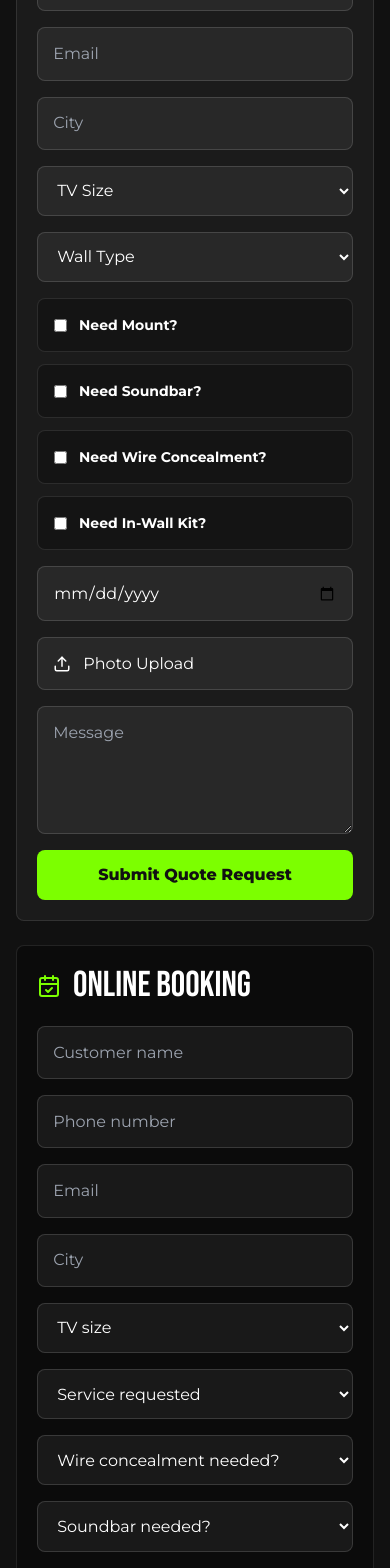
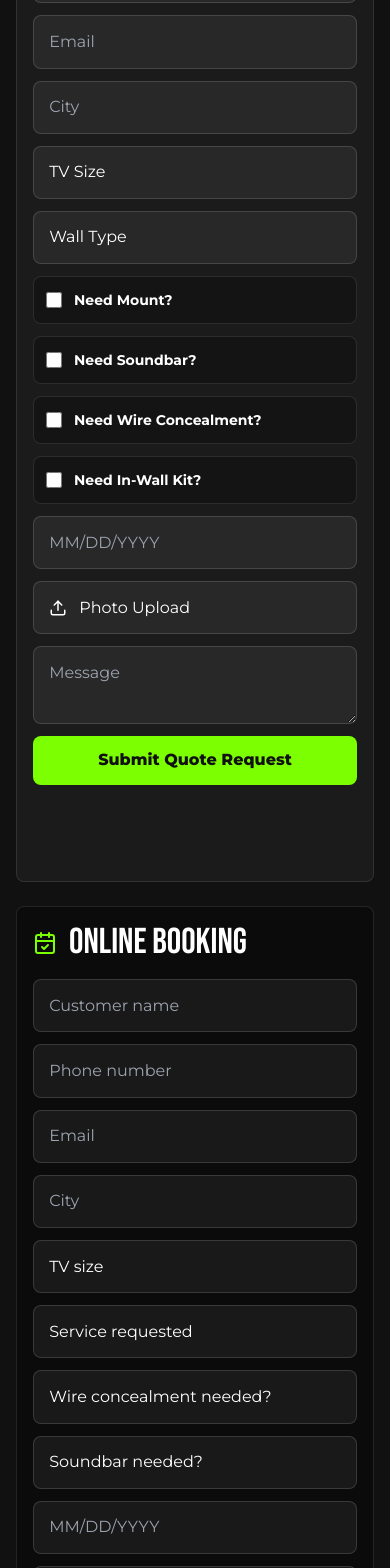
Before and after one commit to Jmch386/jm-tv-mounting-website, a Next.js app: page /contact in a window 390 px wide. Shown: the part 2146-3714 px from the top of the page. Built offline with nearby package versions, Linux system fonts and the light colour scheme.

Commit message:
Fix mobile form fields

```diff
--- a/app/globals.css
+++ b/app/globals.css
@@ -82,12 +82,14 @@ textarea {
 
 .field {
   width: 100%;
+  min-height: 3rem;
   border: 1px solid rgba(255,255,255,.14);
   background: rgba(255,255,255,.06);
   color: white;
   border-radius: .5rem;
   padding: .85rem .95rem;
   outline: none;
+  appearance: none;
 }
 
 .field:focus {
--- a/components/BookingForm.tsx
+++ b/components/BookingForm.tsx
@@ -42,8 +42,8 @@ export function BookingForm() {
   }
 
   return (
-    <div className="rounded-lg border border-white/10 bg-black/35 p-5">
-      <div className="mb-5 flex items-center gap-3">
+    <div data-hide-floating-call className="rounded-lg border border-white/10 bg-black/35 p-4 pb-24 sm:p-5 lg:pb-5">
+      <div className="mb-4 flex items-center gap-3 md:mb-5">
         <CalendarCheck className="text-neon" />
         <h3 className="font-heading text-4xl">Online Booking</h3>
       </div>
@@ -53,7 +53,7 @@ export function BookingForm() {
         </p>
       ) : (
         <form
-          className="grid gap-4 md:grid-cols-2"
+          className="grid gap-3 md:gap-4 lg:grid-cols-2"
           encType="multipart/form-data"
           onSubmit={handleSubmit}
         >
@@ -94,7 +94,7 @@ export function BookingForm() {
             <option>Not sure</option>
           </select>
 
-          <input className="field" name="preferred_date" required type="date" aria-label="Preferred date" />
+          <input className="field" name="preferred_date" required type="text" placeholder="MM/DD/YYYY" inputMode="numeric" pattern="[0-9/]*" aria-label="Preferred date" />
           <select className="field" name="preferred_time" required defaultValue="">
             <option value="" disabled>Preferred time</option>
             <option>Morning</option>
@@ -103,20 +103,20 @@ export function BookingForm() {
             <option>First available</option>
           </select>
 
-          <textarea className="field min-h-28 md:col-span-2" name="message" placeholder="Message or install details" />
-          <label className="field flex cursor-pointer items-center gap-3 text-white/70 md:col-span-2">
-            <Upload size={18} />
+          <textarea className="field min-h-28 lg:col-span-2" name="message" placeholder="Message or install details" />
+          <label className="field flex cursor-pointer items-center gap-3 text-white/70 lg:col-span-2">
+            <Upload size={18} className="shrink-0" />
             Photos if included
             <input type="file" name="attachment" accept="image/*" multiple className="hidden" />
           </label>
 
           {error && (
-            <p className="rounded-lg border border-red-400/30 bg-red-500/10 p-4 text-sm font-bold text-red-200 md:col-span-2">
+            <p className="rounded-lg border border-red-400/30 bg-red-500/10 p-4 text-sm font-bold text-red-200 lg:col-span-2">
               {error}
             </p>
           )}
 
-          <button className="btn-secondary md:col-span-2" type="submit" disabled={submitting}>
+          <button className="btn-secondary lg:col-span-2" type="submit" disabled={submitting}>
             {submitting ? "Sending request..." : "Request Appointment"}
           </button>
         </form>
--- a/components/FloatingCallButton.tsx
+++ b/components/FloatingCallButton.tsx
@@ -6,6 +6,7 @@ import { brand } from "@/lib/content";
 
 export function FloatingCallButton() {
   const [showMobileButton, setShowMobileButton] = useState(false);
+  const [formInView, setFormInView] = useState(false);
 
   useEffect(() => {
     const updateVisibility = () => {
@@ -21,10 +22,40 @@ export function FloatingCallButton() {
     };
   }, []);
 
+  useEffect(() => {
+    const formSections = Array.from(document.querySelectorAll("[data-hide-floating-call]"));
+
+    if (!formSections.length) {
+      return;
+    }
+
+    const isCompactViewport = () => window.innerWidth <= 768;
+
+    const observer = new IntersectionObserver(
+      (entries) => {
+        setFormInView(entries.some((entry) => entry.isIntersecting) && isCompactViewport());
+      },
+      { rootMargin: "-18% 0px -18% 0px", threshold: 0 }
+    );
+
+    const updateForResize = () => {
+      if (!isCompactViewport()) {
+        setFormInView(false);
+      }
+    };
+
+    formSections.forEach((section) => observer.observe(section));
+    window.addEventListener("resize", updateForResize);
+    return () => {
+      observer.disconnect();
+      window.removeEventListener("resize", updateForResize);
+    };
+  }, []);
+
   return (
     <a
       href={brand.phoneHref}
-      className={`fixed bottom-3 left-4 right-4 z-50 flex min-h-12 items-center justify-center gap-3 rounded-lg bg-neon px-5 py-3 text-sm font-extrabold text-ink shadow-glow transition duration-200 hover:-translate-y-0.5 sm:bottom-5 sm:left-auto sm:right-5 sm:min-h-14 sm:w-auto ${showMobileButton ? "translate-y-0 opacity-100" : "pointer-events-none translate-y-3 opacity-0 sm:pointer-events-auto sm:translate-y-0 sm:opacity-100"}`}
+      className={`fixed bottom-3 left-4 right-4 z-50 flex min-h-12 items-center justify-center gap-3 rounded-lg bg-neon px-5 py-3 text-sm font-extrabold text-ink shadow-glow transition duration-200 hover:-translate-y-0.5 sm:bottom-5 sm:left-auto sm:right-5 sm:min-h-14 sm:w-auto ${showMobileButton && !formInView ? "translate-y-0 opacity-100" : "pointer-events-none translate-y-3 opacity-0"}`}
       aria-label={`Call JM TV Mounting at ${brand.phone}`}
     >
       <Phone size={19} />
--- a/components/QuoteForm.tsx
+++ b/components/QuoteForm.tsx
@@ -67,10 +67,10 @@ export function QuoteForm() {
   }
 
   return (
-    <form id="quote" className="grid gap-4 rounded-lg border border-white/10 bg-white/[.045] p-5" encType="multipart/form-data" onSubmit={handleSubmit}>
+    <form id="quote" data-hide-floating-call className="grid gap-3 rounded-lg border border-white/10 bg-white/[.045] p-4 pb-24 sm:p-5 md:gap-4 lg:pb-5" encType="multipart/form-data" onSubmit={handleSubmit}>
       <input type="hidden" name="_subject" value="New JM TV Mounting quote request" />
       <input type="hidden" name="recipient_email" value="jmch386@gmail.com" />
-      <div className="grid gap-4 md:grid-cols-3">
+      <div className="grid gap-3 md:gap-4 lg:grid-cols-3">
         <input className="field" name="name" required placeholder="Name" />
         <input className="field" name="phone" required placeholder="Phone" type="tel" />
         <input className="field" name="email" required placeholder="Email" type="email" />
@@ -79,18 +79,18 @@ export function QuoteForm() {
         <select className="field" name="wall_type" required defaultValue=""><option value="" disabled>Wall Type</option><option>Drywall</option><option>Concrete</option><option>Brick</option><option>Fireplace</option></select>
       </div>
       <div className="grid gap-3 sm:grid-cols-2 lg:grid-cols-4">
-        <label className="flex items-center gap-3 rounded-lg border border-white/10 bg-black/25 p-4 text-sm font-bold"><input type="checkbox" checked={options.needMount} onChange={(event) => setOptions((current) => ({ ...current, needMount: event.target.checked }))} /> Need Mount?</label>
-        <label className="flex items-center gap-3 rounded-lg border border-white/10 bg-black/25 p-4 text-sm font-bold"><input type="checkbox" checked={options.needSoundbar} onChange={(event) => setOptions((current) => ({ ...current, needSoundbar: event.target.checked }))} /> Need Soundbar?</label>
-        <label className="flex items-center gap-3 rounded-lg border border-white/10 bg-black/25 p-4 text-sm font-bold"><input type="checkbox" checked={options.needWireConcealment} onChange={(event) => setOptions((current) => ({ ...current, needWireConcealment: event.target.checked }))} /> Need Wire Concealment?</label>
-        <label className="flex items-center gap-3 rounded-lg border border-white/10 bg-black/25 p-4 text-sm font-bold"><input type="checkbox" checked={options.needInWallKit} onChange={(event) => setOptions((current) => ({ ...current, needInWallKit: event.target.checked }))} /> Need In-Wall Kit?</label>
+        <label className="flex min-h-12 items-center gap-3 rounded-lg border border-white/10 bg-black/25 p-3 text-sm font-bold"><input type="checkbox" className="h-4 w-4 shrink-0 accent-neon" checked={options.needMount} onChange={(event) => setOptions((current) => ({ ...current, needMount: event.target.checked }))} /> Need Mount?</label>
+        <label className="flex min-h-12 items-center gap-3 rounded-lg border border-white/10 bg-black/25 p-3 text-sm font-bold"><input type="checkbox" className="h-4 w-4 shrink-0 accent-neon" checked={options.needSoundbar} onChange={(event) => setOptions((current) => ({ ...current, needSoundbar: event.target.checked }))} /> Need Soundbar?</label>
+        <label className="flex min-h-12 items-center gap-3 rounded-lg border border-white/10 bg-black/25 p-3 text-sm font-bold"><input type="checkbox" className="h-4 w-4 shrink-0 accent-neon" checked={options.needWireConcealment} onChange={(event) => setOptions((current) => ({ ...current, needWireConcealment: event.target.checked }))} /> Need Wire Concealment?</label>
+        <label className="flex min-h-12 items-center gap-3 rounded-lg border border-white/10 bg-black/25 p-3 text-sm font-bold"><input type="checkbox" className="h-4 w-4 shrink-0 accent-neon" checked={options.needInWallKit} onChange={(event) => setOptions((current) => ({ ...current, needInWallKit: event.target.checked }))} /> Need In-Wall Kit?</label>
       </div>
-      <div className="grid gap-4 md:grid-cols-[1fr_1fr]">
-        <input className="field" name="preferred_date" type="date" aria-label="Preferred Date" />
-        <label className="field flex cursor-pointer items-center gap-3 text-white/70"><Upload size={18} /> Photo Upload<input type="file" name="photo_upload" accept="image/*" className="hidden" /></label>
+      <div className="grid gap-3 md:gap-4 lg:grid-cols-[1fr_1fr]">
+        <input className="field" name="preferred_date" type="text" placeholder="MM/DD/YYYY" inputMode="numeric" pattern="[0-9/]*" aria-label="Preferred Date" />
+        <label className="field flex cursor-pointer items-center gap-3 text-white/70"><Upload size={18} className="shrink-0" /> Photo Upload<input type="file" name="photo_upload" accept="image/*" className="hidden" /></label>
       </div>
       <textarea className="field min-h-32" name="message" placeholder="Message" />
       {error && <p className="rounded-lg border border-red-400/30 bg-red-500/10 p-4 text-sm font-bold text-red-200">{error}</p>}
-      <button className="btn-primary w-full md:w-auto" type="submit" disabled={submitting}>{submitting ? "Submitting..." : "Submit Quote Request"}</button>
+      <button className="btn-primary w-full lg:w-auto" type="submit" disabled={submitting}>{submitting ? "Submitting..." : "Submit Quote Request"}</button>
     </form>
   );
 }
```
